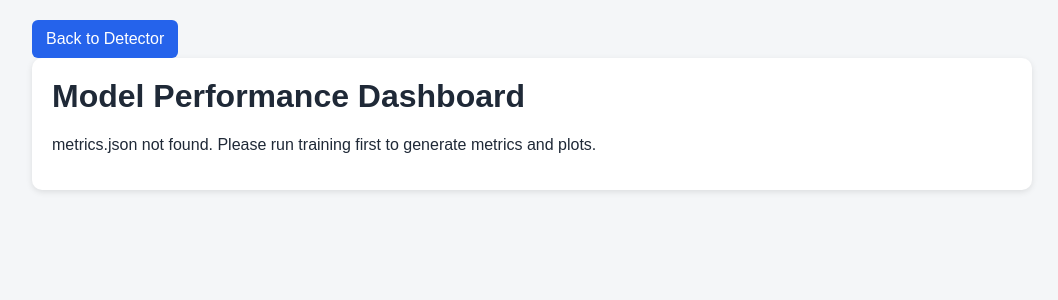
After one commit to dedlinux777/DeepFake-Detection, a Flask app: page /dashboard in a window 1280 px wide. The commit adds this page. Shown: the top 300 px of the page, without its empty margins (108-1166 px from the left). Run offline with Flask 3, Linux system fonts and the light colour scheme.

Commit message:
Add metrics tracking and Flask performance dashboard

```diff
--- a/app.py
+++ b/app.py
@@ -1,7 +1,9 @@
 from flask import Flask, render_template, request
 from flask_ngrok import run_with_ngrok
 import os
+import json
 import numpy as np
+import matplotlib.pyplot as plt
 from PIL import Image, ImageChops, ImageEnhance
 from tensorflow import keras
 
@@ -13,6 +15,7 @@ app = Flask(__name__)
 # =========================
 os.makedirs('uploads', exist_ok=True)
 os.makedirs('static/ela_images', exist_ok=True)
+os.makedirs('static', exist_ok=True)
 
 # =========================
 # MODEL PATH
@@ -20,6 +23,8 @@ os.makedirs('static/ela_images', exist_ok=True)
 BASE_DIR = os.path.dirname(os.path.abspath(__file__))
 MODEL_FILENAME = 'model_ai_artbench_run.h5'   # ✅ YOUR MODEL
 MODEL_PATH = os.path.join(BASE_DIR, MODEL_FILENAME)
+METRICS_PATH = os.path.join(BASE_DIR, "metrics.json")
+COMPARISON_PATH = os.path.join(BASE_DIR, "static", "comparison.png")
 
 print("=" * 60)
 print("MODEL PATH:", MODEL_PATH)
@@ -31,6 +36,38 @@ print("=" * 60)
 # =========================
 model = keras.models.load_model(MODEL_PATH)
 print("✅ Model loaded successfully!")
+
+
+def load_metrics():
+    if not os.path.exists(METRICS_PATH):
+        return None
+
+    with open(METRICS_PATH, "r", encoding="utf-8") as fp:
+        return json.load(fp)
+
+
+def ensure_comparison_chart(my_model_accuracy: float):
+    labels = ["Baseline CNN", "My Model", "IEEE Paper"]
+    values = [0.92, my_model_accuracy, 0.99]
+    colors = ["#f39c12", "#3498db", "#2ecc71"]
+
+    plt.figure(figsize=(8, 4.5))
+    bars = plt.bar(labels, values, color=colors)
+    plt.ylim(0.0, 1.05)
+    plt.ylabel("Accuracy")
+    plt.title("Accuracy Comparison")
+
+    for bar, value in zip(bars, values):
+        plt.text(
+            bar.get_x() + bar.get_width() / 2,
+            value + 0.01,
+            f"{value:.2f}",
+            ha="center"
+        )
+
+    plt.tight_layout()
+    plt.savefig(COMPARISON_PATH, dpi=150)
+    plt.close()
 
 # =========================
 # ROUTE
@@ -62,7 +99,22 @@ def index():
         ela_image_path=ela_image_path,
         confidence=confidence,
         result=result,
-        error=error
+        error=error,
+    )
+
+
+@app.route('/dashboard')
+def dashboard():
+    metrics = load_metrics()
+    if metrics and "accuracy" in metrics:
+        ensure_comparison_chart(float(metrics["accuracy"]))
+
+    return render_template(
+        'dashboard.html',
+        metrics=metrics,
+        confusion_matrix_image='confusion_matrix.png',
+        training_curve_image='training_curve.png',
+        comparison_image='comparison.png'
     )
 
 # =========================
--- /dev/null
+++ b/templates/dashboard.html
@@ -0,0 +1,94 @@
+<!DOCTYPE html>
+<html lang="en">
+<head>
+    <meta charset="UTF-8">
+    <meta name="viewport" content="width=device-width, initial-scale=1.0">
+    <title>Model Performance Dashboard</title>
+    <style>
+        body {
+            font-family: Arial, sans-serif;
+            margin: 0;
+            padding: 20px;
+            background: #f4f6f8;
+            color: #1f2937;
+        }
+        .container {
+            max-width: 1000px;
+            margin: 0 auto;
+        }
+        .card {
+            background: #ffffff;
+            border-radius: 10px;
+            box-shadow: 0 2px 6px rgba(0, 0, 0, 0.1);
+            padding: 20px;
+            margin-bottom: 20px;
+        }
+        h1, h2 {
+            margin-top: 0;
+        }
+        .metrics-grid {
+            display: grid;
+            grid-template-columns: repeat(auto-fit, minmax(180px, 1fr));
+            gap: 12px;
+        }
+        .metric-item {
+            background: #f9fafb;
+            border: 1px solid #e5e7eb;
+            border-radius: 8px;
+            padding: 12px;
+        }
+        img {
+            width: 100%;
+            border-radius: 8px;
+            border: 1px solid #e5e7eb;
+        }
+        .actions a {
+            text-decoration: none;
+            background: #2563eb;
+            color: #fff;
+            padding: 10px 14px;
+            border-radius: 6px;
+            display: inline-block;
+            margin-right: 10px;
+        }
+    </style>
+</head>
+<body>
+    <div class="container">
+        <div class="actions">
+            <a href="/">Back to Detector</a>
+        </div>
+
+        <div class="card">
+            <h1>Model Performance Dashboard</h1>
+            {% if metrics %}
+                <div class="metrics-grid">
+                    <div class="metric-item"><strong>Accuracy:</strong> {{ "%.4f"|format(metrics.accuracy) }}</div>
+                    <div class="metric-item"><strong>Precision:</strong> {{ "%.4f"|format(metrics.precision) }}</div>
+                    <div class="metric-item"><strong>Recall:</strong> {{ "%.4f"|format(metrics.recall) }}</div>
+                    <div class="metric-item"><strong>F1-score:</strong> {{ "%.4f"|format(metrics.f1_score) }}</div>
+                </div>
+            {% else %}
+                <p>metrics.json not found. Please run training first to generate metrics and plots.</p>
+            {% endif %}
+        </div>
+
+        {% if metrics %}
+            <div class="card">
+                <h2>Confusion Matrix</h2>
+                <img src="{{ url_for('static', filename=confusion_matrix_image) }}" alt="Confusion Matrix">
+            </div>
+
+            <div class="card">
+                <h2>Training Curve</h2>
+                <img src="{{ url_for('static', filename=training_curve_image) }}" alt="Training Curve">
+            </div>
+
+            <div class="card">
+                <h2>Comparison with IEEE Paper</h2>
+                <img src="{{ url_for('static', filename=comparison_image) }}" alt="Comparison Graph">
+            </div>
+        {% endif %}
+    </div>
+</body>
+</html>
--- a/templates/index.html
+++ b/templates/index.html
@@ -180,6 +180,7 @@
     </div>
     <header>
         <h1>Detectify - Fake Image Detection</h1>
+        <p><a href="{{ url_for('dashboard') }}" style="color: #fff;">Open Model Performance Dashboard</a></p>
     </header>
 
     <div class="container">
```
Also changed, not shown: train_ai_artbench.py (+90 -2 lines).
